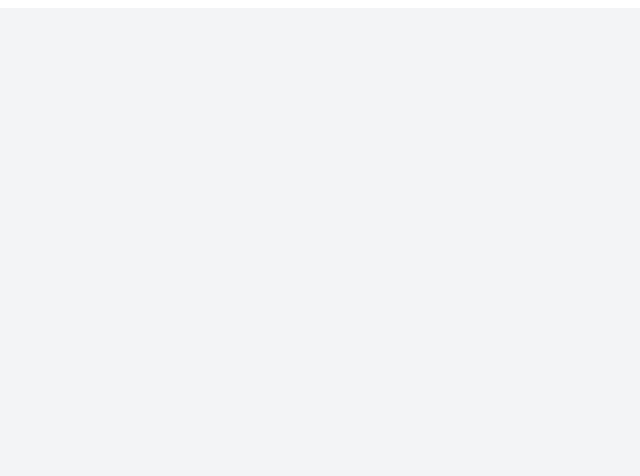
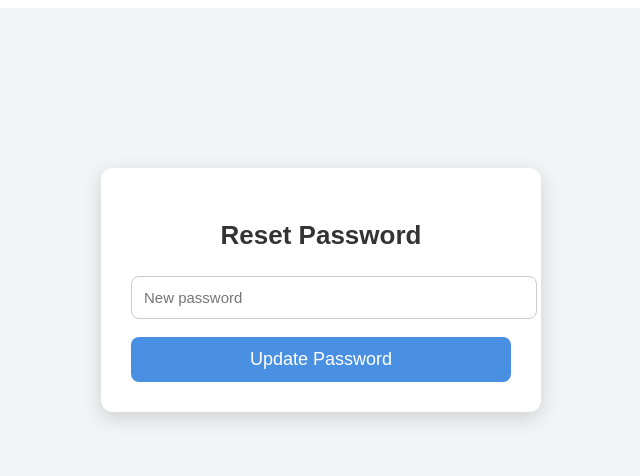
Before and after one commit to sahil852963/applicationsystem, a React (Create React App) app: page /reset-password/1 in a window 1280 px wide. Before the commit this address had no page. Shown: the top 476 px of the page, without its empty margins (319-959 px from the left). Built offline with nearby package versions, Linux system fonts and the light colour scheme.

Commit message:
password reset done

```diff
--- a/src/App.js
+++ b/src/App.js
@@ -5,6 +5,8 @@ import { ProtectedRoute } from "./component/ProtectedRoute";
 import { PublicRoute } from "./component/PublicRoute";
 import { LeaveForm } from "./component/LeaveForm/LeaveForm.jsx";
 import { Register } from "./component/Authentication/Register/Register.jsx";
+import { ResetPassword } from "./component/Authentication/ResetPassword/ResetPassword.jsx";
+import { ForgotPassword } from "./component/Authentication/ForgotPassword/ForgotPassword.jsx";
 import { Login } from "./component/Authentication/Login/Login.jsx";
 import { Home } from "./pages/Home.jsx";
 import { AuthContext, AuthProvider } from "./context/AuthContext";
@@ -24,6 +26,8 @@ function App() {
             <Route path="/login" element={<PublicRoute><Login /></PublicRoute>} />
             <Route path="/register" element={<PublicRoute><Register /></PublicRoute>} />
             <Route path="/" element={<Home />} />
+            <Route path="/forgot-password" element={<PublicRoute><ForgotPassword /></PublicRoute>} />
+            <Route path="/reset-password/:token" element={<PublicRoute><ResetPassword /></PublicRoute>} />
           </Routes>
         </BrowserRouter>
       </AuthProvider>
--- /dev/null
+++ b/src/component/Authentication/ForgotPassword/ForgotPassword.css
@@ -0,0 +1,54 @@
+.forgot-container {
+  width: 380px;
+  margin: 120px auto;
+  padding: 30px;
+  background: #ffffff;
+  border-radius: 12px;
+  box-shadow: 0px 6px 20px rgba(0, 0, 0, 0.15);
+  text-align: center;
+  font-family: "Poppins", sans-serif;
+}
+
+.forgot-container h2 {
+  margin-bottom: 25px;
+  font-size: 26px;
+  color: #333;
+}
+
+.forgot-container input {
+  width: 100%;
+  padding: 12px;
+  margin-bottom: 18px;
+  border: 1px solid #ccc;
+  border-radius: 8px;
+  font-size: 15px;
+  outline: none;
+  transition: all 0.3s ease;
+}
+
+.forgot-container input:focus {
+  border-color: #4a90e2;
+  box-shadow: 0 0 5px rgba(74, 144, 226, 0.4);
+}
+
+.forgot-container button {
+  width: 100%;
+  padding: 12px;
+  background-color: #4a90e2;
+  color: white;
+  border: none;
+  border-radius: 8px;
+  font-size: 18px;
+  cursor: pointer;
+  transition: background 0.3s ease;
+}
+
+.forgot-container button:hover {
+  background-color: #3a74b8;
+}
+
+.forgot-container p {
+  margin-top: 15px;
+  font-size: 15px;
+  color: green;
+}
--- /dev/null
+++ b/src/component/Authentication/ForgotPassword/ForgotPassword.jsx
@@ -0,0 +1,27 @@
+import { useState } from "react";
+import axios from "axios";
+import "./ForgotPassword.css";
+
+export const ForgotPassword = () => {
+  const [email, setEmail] = useState("");
+  const [message, setMessage] = useState("");
+
+  const handleSubmit = async (e) => {
+    e.preventDefault();
+    try {
+      const res = await axios.post("http://localhost:3500/api/forgot-password", { email });
+      setMessage(res.data.message);
+    } catch (err) {
+      setMessage("Failed to send email");
+    }
+  };
+
+  return (
+    <form className="forgot-container" onSubmit={handleSubmit}>
+      <h2>Forgot Password</h2>
+      <input type="email" placeholder="Enter Email" onChange={(e) => setEmail(e.target.value)} />
+      <button type="submit">Send Reset Link</button>
+      <p>{message}</p>
+    </form>
+  );
+};
--- a/src/component/Authentication/Login/Login.jsx
+++ b/src/component/Authentication/Login/Login.jsx
@@ -1,7 +1,7 @@
 import { useState, useContext } from "react";
 import axios from "axios";
 import { AuthContext } from "../../../context/AuthContext.js";
-import { useNavigate } from "react-router-dom";
+import { useNavigate, Link } from "react-router-dom";
 import "./Login.css";
 
 export const Login = () => {
@@ -47,6 +47,7 @@ export const Login = () => {
           onChange={(e) => setPassword(e.target.value)}
         />
         <button type="submit">Login</button>
+        <Link to="/forgot-password" className="forgot-link">Forgot Password</Link>
       </form>
     </div>
   );
--- /dev/null
+++ b/src/component/Authentication/ResetPassword/ResetPassword.css
@@ -0,0 +1,48 @@
+.reset-container {
+  width: 380px;
+  margin: 120px auto;
+  padding: 30px;
+  background: #ffffff;
+  border-radius: 12px;
+  box-shadow: 0px 6px 20px rgba(0, 0, 0, 0.15);
+  text-align: center;
+  font-family: "Poppins", sans-serif;
+}
+
+.reset-container h2 {
+  margin-bottom: 25px;
+  font-size: 26px;
+  color: #333;
+}
+
+.reset-container input {
+  width: 100%;
+  padding: 12px;
+  margin-bottom: 18px;
+  border: 1px solid #ccc;
+  border-radius: 8px;
+  font-size: 15px;
+  outline: none;
+  transition: all 0.3s ease;
+}
+
+.reset-container input:focus {
+  border-color: #4a90e2;
+  box-shadow: 0 0 5px rgba(74, 144, 226, 0.4);
+}
+
+.reset-container button {
+  width: 100%;
+  padding: 12px;
+  background-color: #4a90e2;
+  color: #fff;
+  border: none;
+  border-radius: 8px;
+  font-size: 18px;
+  cursor: pointer;
+  transition: background 0.3s ease;
+}
+
+.reset-container button:hover {
+  background-color: #3a74b8;
+}
--- /dev/null
+++ b/src/component/Authentication/ResetPassword/ResetPassword.jsx
@@ -0,0 +1,28 @@
+import { useState } from "react";
+import axios from "axios";
+import { useParams, useNavigate } from "react-router-dom";
+import "./ResetPassword.css";
+
+export const ResetPassword = () => {
+  const [password, setPassword] = useState("");
+  const { token } = useParams();
+  const navigate = useNavigate();
+
+  const handleSubmit = async (e) => {
+    e.preventDefault();
+    await axios.post(`http://localhost:3500/api/reset-password/${token}`, { password });
+    navigate("/login");
+  };
+
+  return (
+    <form className="reset-container" onSubmit={handleSubmit}>
+      <h2>Reset Password</h2>
+      <input
+        type="password"
+        placeholder="New password"
+        onChange={(e) => setPassword(e.target.value)}
+      />
+      <button type="submit">Update Password</button>
+    </form>
+  );
+};
```
